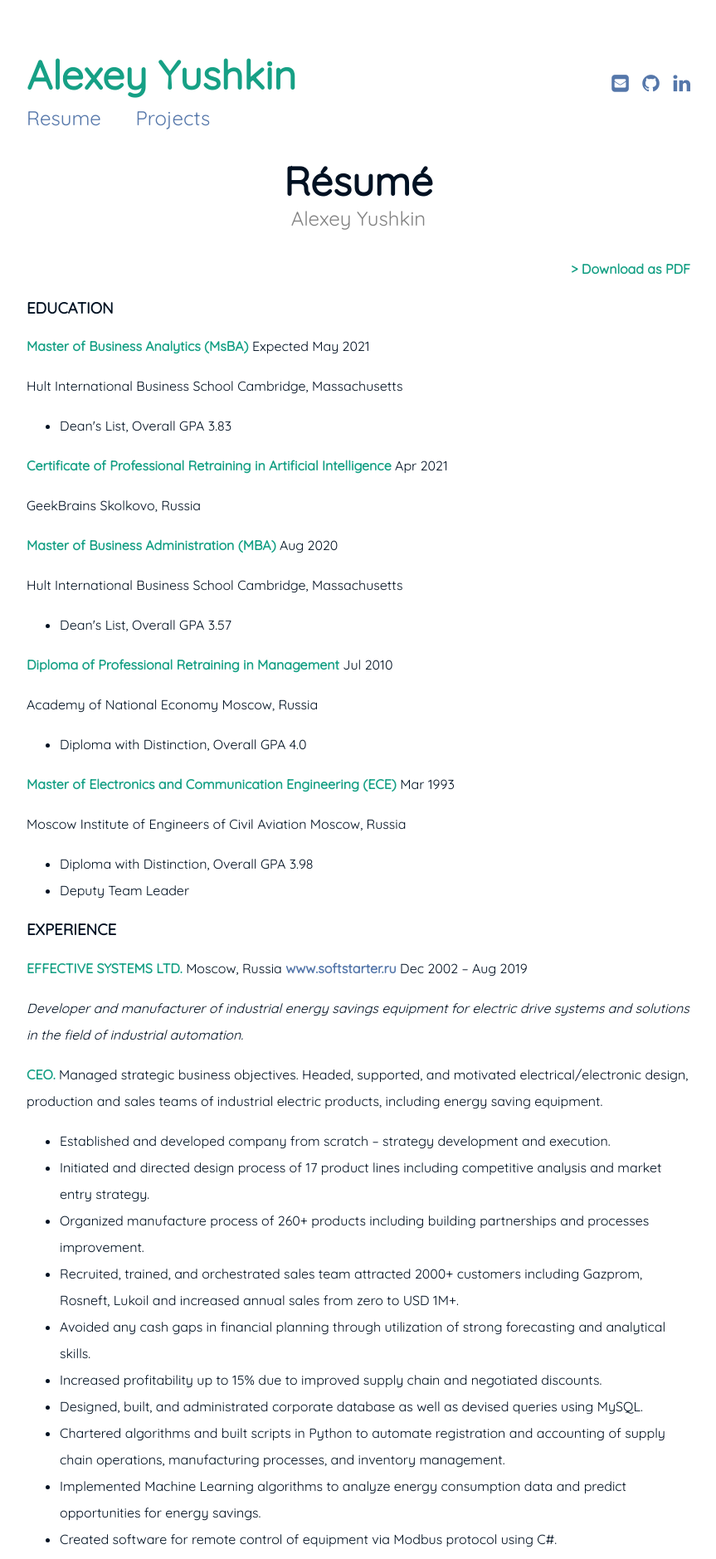
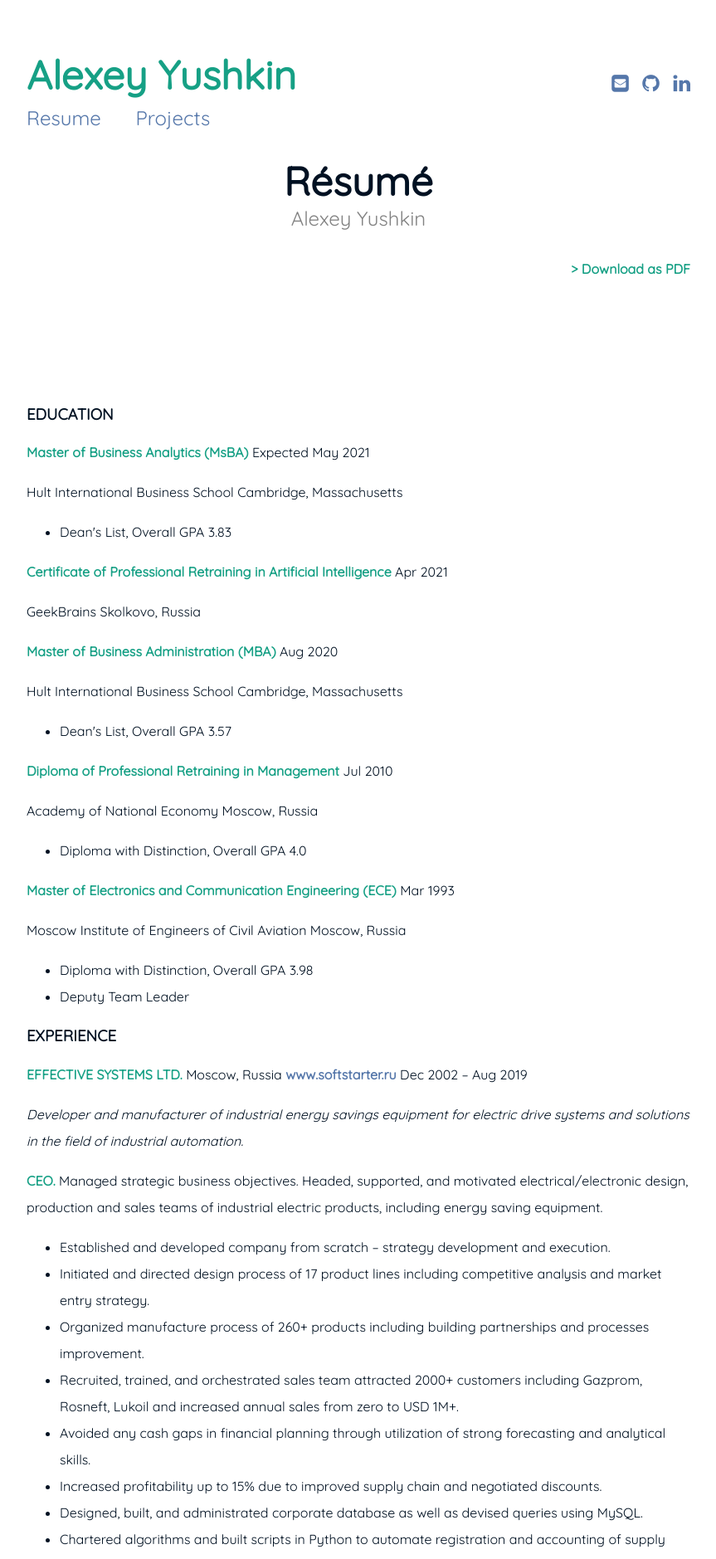
Before and after one commit to alexyushkin/alexyushkin.github.io, a Jekyll site: the page built from resume.md, in a window 1280 px wide. Shown: the top 1879 px of the page at 83% size, without its empty margins (208-1071 px from the left). Built offline with Jekyll 4.4.1, drawn with Linux system fonts in a browser that asks for light colours.

Commit message:
Update resume.md

```diff
--- a/resume.md
+++ b/resume.md
@@ -5,7 +5,7 @@ subtitle: Alexey Yushkin
 ---
 
 <span style="float: right; "><a href="{{ '/assets/resume.pdf' | prepend: site.baseurl }}"><strong>> Download as PDF</strong></a> </span>
-<br>
+<br><br><br><br><br>
 
 ### EDUCATION
 
```
